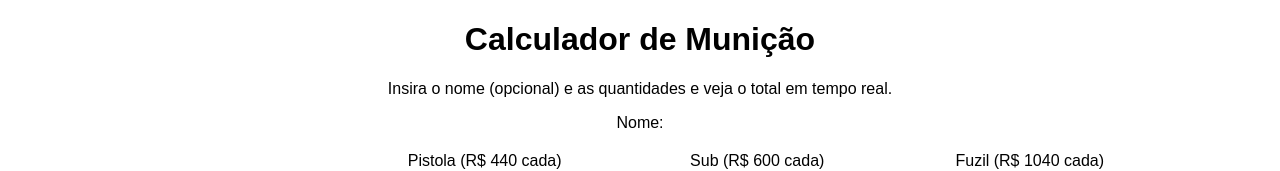
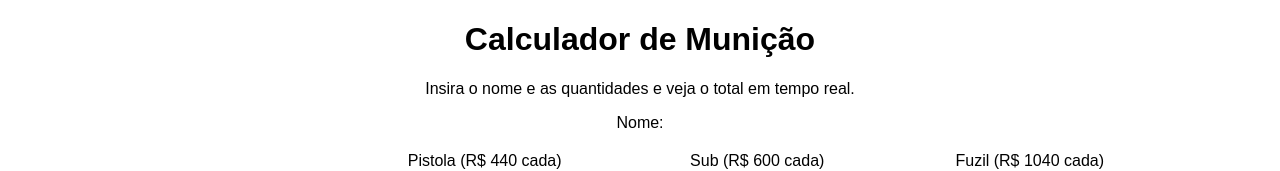
Before and after one commit to DanielGomeslab/TabelaVendass, a plain HTML site: page index.html in a window 1280 px wide. Shown: the top 171 px of the page. Drawn offline with Linux system fonts and the light colour scheme.

```diff
--- a/index.html
+++ b/index.html
@@ -20,7 +20,7 @@
 </head>
 <body>
     <h1>Calculador de Munição</h1>
-    <p>Insira o nome (opcional) e as quantidades e veja o total em tempo real.</p>
+    <p>Insira o nome e as quantidades e veja o total em tempo real.</p>
 
     <label for="nome">Nome:</label>
     <input type="text" id="nome" placeholder="Digite o nome">
@@ -129,4 +129,5 @@
         calcular();
     </script>
 </body>
+
 </html>
```
